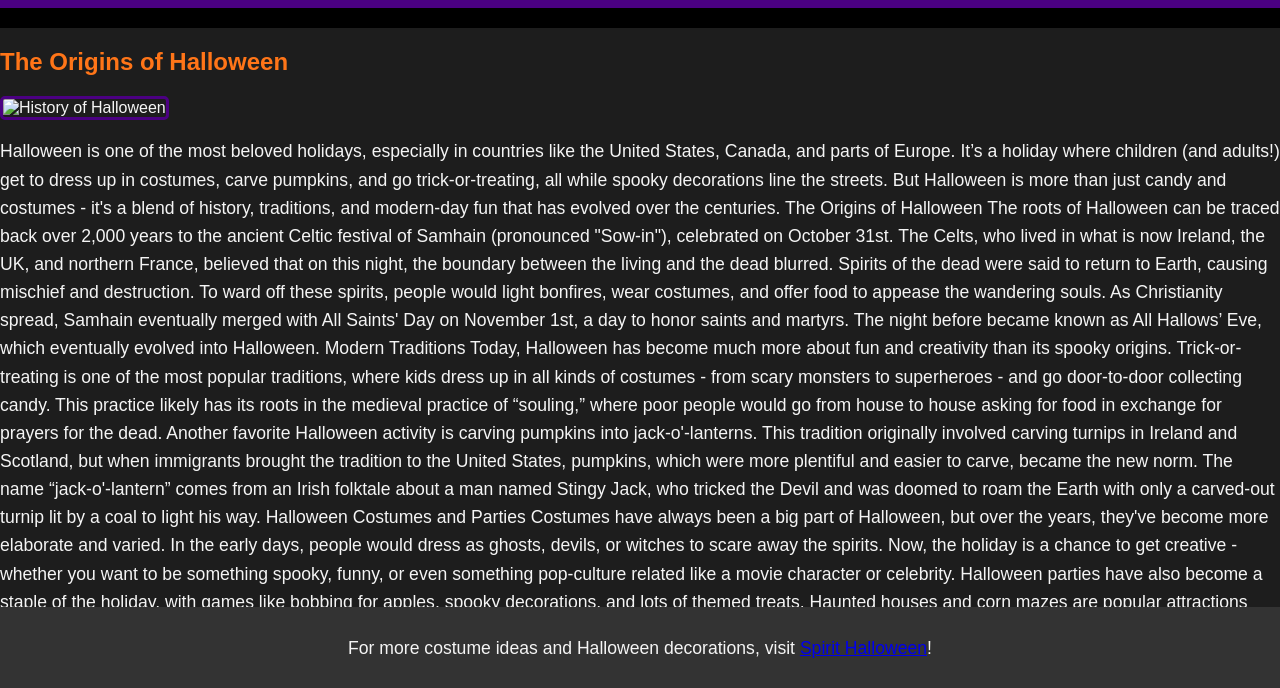
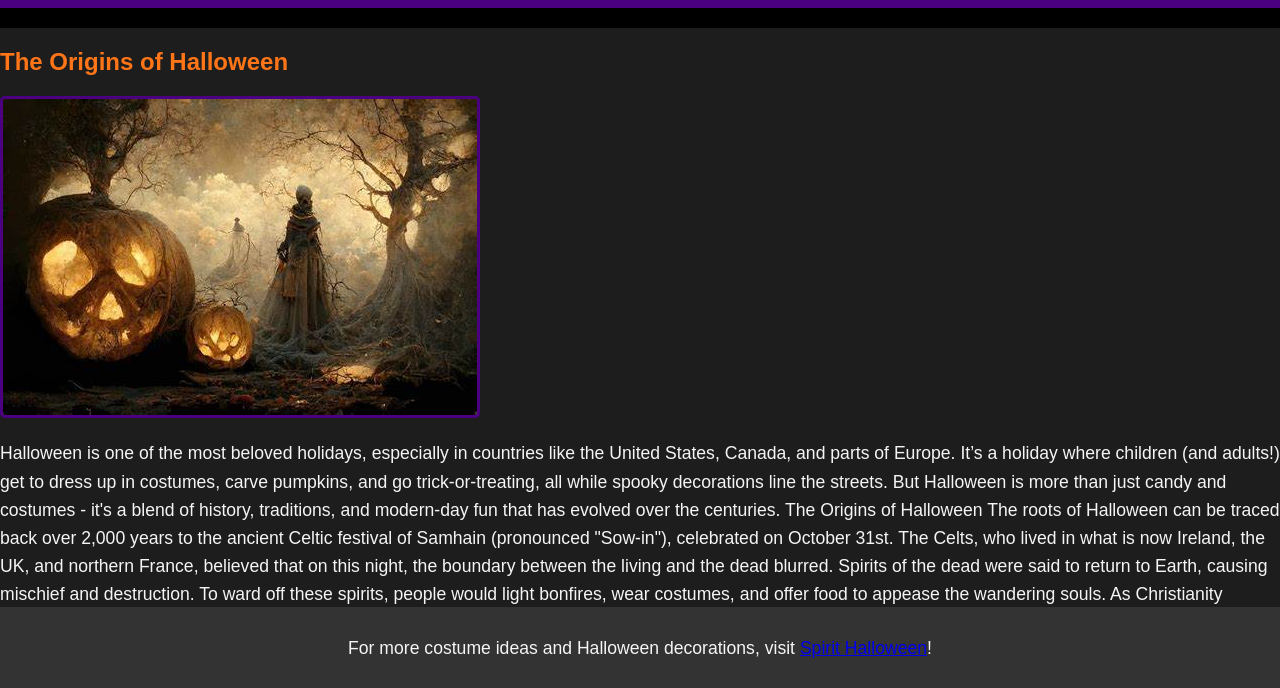
Before and after one commit to carcro77/Halloween, a plain HTML site: page index.html in a window 1280 px wide. Shown: the part 110-798 px from the top of the page. Drawn offline with Linux system fonts and the light colour scheme.

Commit message:
Update index.html

```diff
--- a/index.html
+++ b/index.html
@@ -18,7 +18,7 @@
 
     <section>
         <h2>The Origins of Halloween</h2>
-        <img src="halloween-history.jpg" alt="History of Halloween">
+        <img src="haloween old image.jpg" alt="History of Halloween">
         <p>Halloween is one of the most beloved holidays, especially in countries like the United States, Canada, and parts of Europe. It’s a holiday where children (and adults!) get to dress up in costumes, carve pumpkins, and go trick-or-treating, all while spooky decorations line the streets. But Halloween is more than just candy and costumes - it's a blend of history, traditions, and modern-day fun that has evolved over the centuries.
 
             The Origins of Halloween
```
